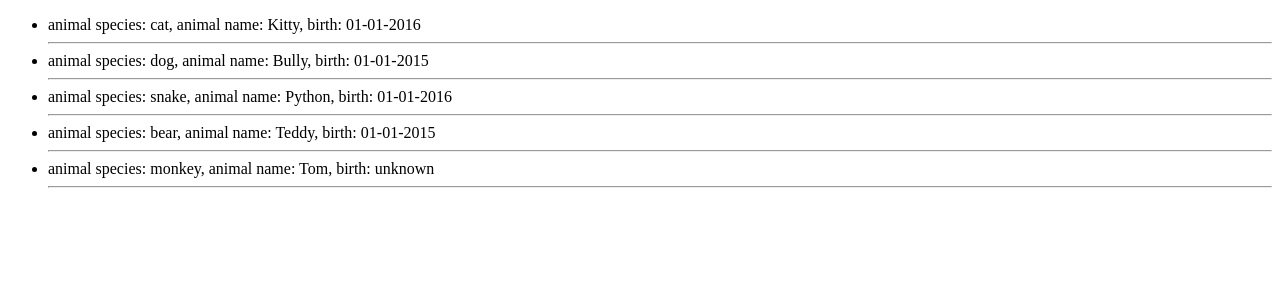
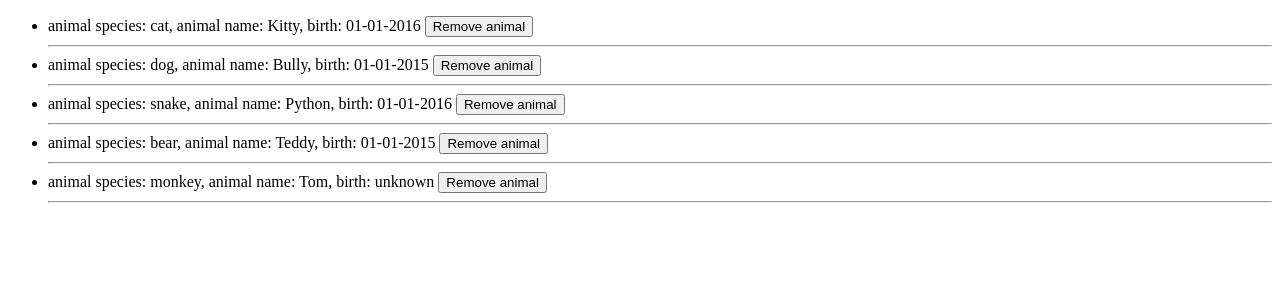
Before and after one commit to jovanna1616/Zoo, an Angular app: page / in a window 1280 px wide. Shown: the top 300 px of the page. Built offline with nearby package versions, Linux system fonts and the light colour scheme.

Commit message:
adding remove button

```diff
--- a/src/app/animal-list/animal-list.component.html
+++ b/src/app/animal-list/animal-list.component.html
@@ -1,8 +1,9 @@
 <ul>
-	<li *ngFor="let animal of animals">
+	<li *ngFor="let animal of animals; let index = index">
 		animal species: {{ animal.species }},
 		animal name: {{ animal.name }},
 		birth: {{ animal.birth? animal.birth : "unknown" }}
+		<button (click) = "removeAnimal(index)">Remove animal</button>
 		<hr>
 	</li>
 </ul>
--- a/src/app/animal-list/animal-list.component.ts
+++ b/src/app/animal-list/animal-list.component.ts
@@ -1,4 +1,6 @@
 import { Component, OnInit } from '@angular/core';
+import { Animal } from './animal';
+
 
 @Component({
   selector: 'app-animal-list',
@@ -46,9 +48,13 @@ export class AnimalListComponent implements OnInit {
 
 	];
 
-
+  removeAnimal(index) {
+	  return this.animals.splice(index, 1);
+  }
 
   ngOnInit() {
+
+	  // console.log(this.animals);
   }
 
 }
--- /dev/null
+++ b/src/app/animal-list/animal.ts
@@ -0,0 +1,5 @@
+export class Animal {
+
+
+
+}
```
